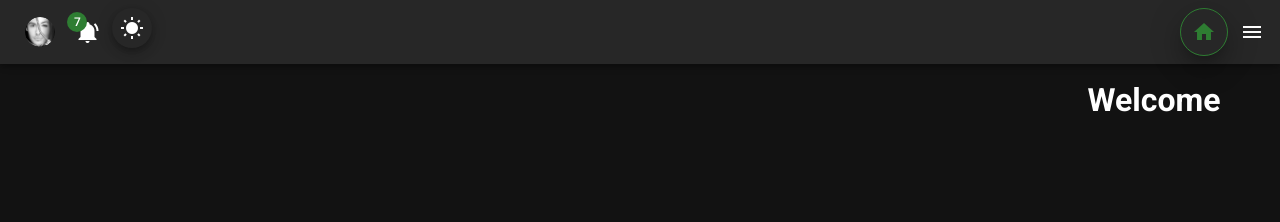
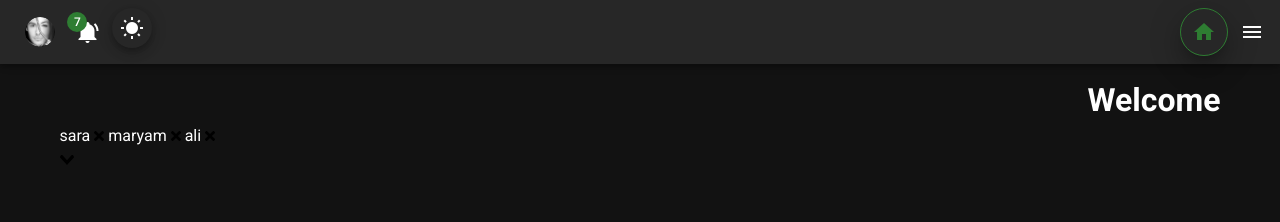
Before and after one commit to saeed-rostami/vutify-admin-panel, a Nuxt app: page / in a window 1280 px wide. Shown: the top 222 px of the page. Built offline with nearby package versions, Linux system fonts and the light colour scheme.

Commit message:
install vue-select

```diff
--- a/assets/variables.scss
+++ b/assets/variables.scss
@@ -13,3 +13,5 @@ $body-font-family: 'Vazir';
   font-display: swap;
   src: url('~assets/font/Vazir-Light-FD-WOL.ttf') format('truetype');
 }
+
+@import "vue-select/src/scss/vue-select.scss";
--- a/nuxt.config.js
+++ b/nuxt.config.js
@@ -43,7 +43,7 @@ export default {
   ** https://nuxtjs.org/guide/plugins
   */
   plugins: [
-    "@/plugins/GlobalComponents"
+    {src: "@/plugins/GlobalComponents", ssr: false}
   ],
   /*
   ** Auto import components
--- a/package.json
+++ b/package.json
@@ -12,8 +12,8 @@
     "@nuxtjs/axios": "^5.12.5",
     "ckeditor4-vue": "^1.3.1",
     "nuxt": "^2.14.0",
-    "v-select2-component": "^0.4.7",
     "vue-persian-datetime-picker": "^2.7.0",
+    "vue-select": "^3.12.2",
     "vuelidate": "^0.7.6",
     "vuex": "^3.6.2"
   },
--- a/pages/index.vue
+++ b/pages/index.vue
@@ -4,6 +4,16 @@
       <h1>
         Welcome
       </h1>
+
+      <client-only>
+        <Select2
+          multiple
+          taggable
+          v-model="selected"
+          label="name"
+          placeholder="برچسب ها..."
+        />
+      </client-only>
 
 
       <!-- </nuxt-link> -->
@@ -13,7 +23,33 @@
 
 
 <script>
+
   export default {
     name: "index",
+    data () {
+      return {
+        selected: [
+          'sara','maryam' ,'ali'
+        ],
+        // options: [
+          // { name: 'Vue.js' },
+          // { name: 'Javascript' },
+          // { name: 'Open Source'}
+        // ]
+      }
+    },
+    methods: {
+      go: function() {window.alert('go')},
+      addTag (newTag) {
+        const tag = {
+          name: newTag,
+          code: newTag.substring(0, 2) + Math.floor((Math.random() * 10000000))
+        }
+        this.options.push(tag)
+        this.value.push(tag)
+      }
+    }
+
+
   }
 </script>
--- a/plugins/GlobalComponents.js
+++ b/plugins/GlobalComponents.js
@@ -2,9 +2,14 @@ import Vue from 'vue'
 
 import Snackbar from '@/components/CustomComponent/SnackBar.vue'
 import Loading from "@/components/CustomComponent/Loading";
+import Select2 from 'vue-select';
 
 const components = {Snackbar, Loading};
 
 Object.entries(components).forEach(([name, component]) => {
   Vue.component(name, component)
 });
+
+if (process.browser) {
+  Vue.component('Select2', Select2)
+}
```
Also changed, not shown: 1 other file (tests, documents, lock files or other folders).
